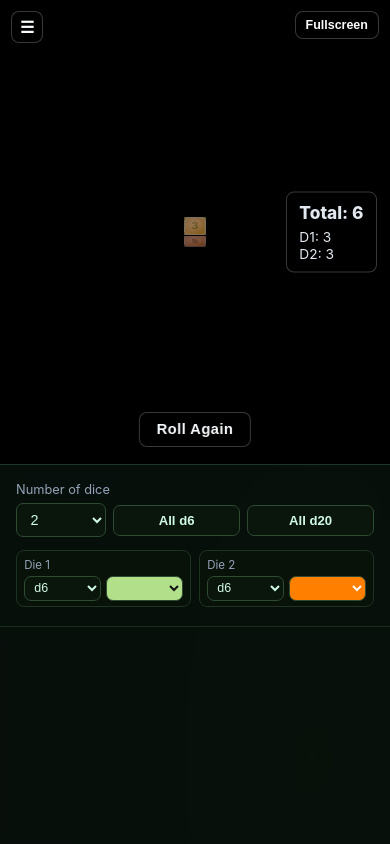
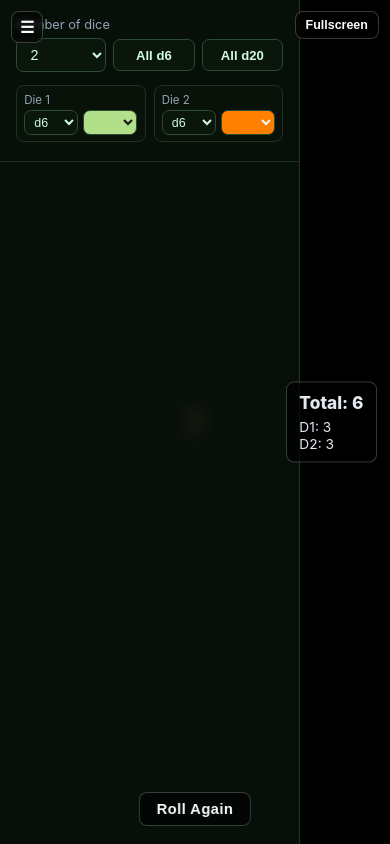
Before and after one commit to magicsgram/WebD20, a website built with Vite: page index.html in a window 390 px wide. Both pictures are taken after a click on the button "Roll". Built offline with nearby package versions, Linux system fonts and the light colour scheme; what @dimforge/rapier3d would draw is missing.

Commit message:
Refactor layout structure and styles for improved responsiveness and organization

```diff
--- a/src/main.js
+++ b/src/main.js
@@ -31,7 +31,9 @@ canvasRollBtn.textContent = 'Roll';
 const canvasResultPopup = document.createElement('div');
 canvasResultPopup.className = 'canvas-result-popup';
 
-canvasContainer.append(panelToggleBtn, fullscreenBtn, canvasRollBtn, canvasResultPopup);
+const layoutEl = document.querySelector('.layout');
+layoutEl.append(panelToggleBtn);
+canvasContainer.append(fullscreenBtn, canvasRollBtn, canvasResultPopup);
 
 const COLOR_PALETTE = [
   '#a6cee3', '#1f78b4', '#b2df8a', '#33a02c',
@@ -239,7 +241,7 @@ function buildPhysicsWorld() {
   const w = new RAPIER.World({ x: 0, y: -9.81, z: 0 });
 
   const wallThickness = 0.45;
-  const wallHalfHeight = 8;
+  const wallHalfHeight = 60;
   const halfSize = 6.5;
   const wallRestitution = 0.34;
   const wallFriction = 0.18;
@@ -265,11 +267,6 @@ function buildPhysicsWorld() {
     );
   });
 
-  const ceilingBody = w.createRigidBody(
-    RAPIER.RigidBodyDesc.fixed().setTranslation(0, 14, 0)
-  );
-  w.createCollider(RAPIER.ColliderDesc.cuboid(halfSize, 0.2, halfSize), ceilingBody);
-
   return w;
 }
 
@@ -280,7 +277,7 @@ function spawnDie(physWorld, dieObj, index, total) {
   const col  = index % cols;
   const x = (col - (cols - 1) / 2) * 1.3 + (Math.random() - 0.5) * 0.4;
   const z = (row - Math.floor(total / cols) / 2) * 1.3 + (Math.random() - 0.5) * 0.4;
-  const y = 4.5 + index * 0.55;
+  const y = 3.5 + index * 0.28;
 
   const bodyDesc = RAPIER.RigidBodyDesc.dynamic()
     .setTranslation(x, y, z)
--- a/src/scene.js
+++ b/src/scene.js
@@ -21,7 +21,6 @@ export function initScene(container) {
   // ── Scene ────────────────────────────────────────────────────────────────────
   const scene = new THREE.Scene();
   scene.background = new THREE.Color(0x000000);
-  scene.fog = new THREE.FogExp2(0x000000, 0.028);
 
   // ── Camera ───────────────────────────────────────────────────────────────────
   const camera = new THREE.PerspectiveCamera(52, w / h, 0.1, 140);
--- a/src/style.css
+++ b/src/style.css
@@ -17,19 +17,16 @@ body {
 
 /* ── Main layout ─────────────────────────────────────────────────────────── */
 .layout {
-  display: grid;
-  grid-template-columns: 300px 1fr;
-  grid-template-areas: 'panel canvas';
+  position: relative;
+  width: 100vw;
   height: 100vh;
   overflow: hidden;
 }
 
 /* ── 3-D canvas ──────────────────────────────────────────────────────────── */
 #canvas-container {
-  grid-area: canvas;
-  position: relative;
-  width: 100%;
-  height: 100%;
+  position: absolute;
+  inset: 0;
   background: #060c17;
   overflow: hidden;
 }
@@ -61,6 +58,7 @@ body {
 }
 
 .canvas-menu-btn {
+  position: absolute;
   top: 0.7rem;
   left: 0.7rem;
   width: 2rem;
@@ -70,6 +68,7 @@ body {
   padding: 0;
   font-size: 1rem;
   font-weight: 700;
+  z-index: 30;
 }
 
 .canvas-roll-btn {
@@ -122,26 +121,34 @@ body {
   line-height: 1.28;
 }
 
-/* ── Side panel ──────────────────────────────────────────────────────────── */
+/* ── Side panel blade overlay ────────────────────────────────────────────── */
 .side-panel {
-  grid-area: panel;
+  position: absolute;
+  top: 0;
+  left: 0;
+  width: 300px;
+  height: 100%;
+  z-index: 20;
   display: flex;
   flex-direction: column;
   gap: 0;
-  min-height: 0;
   overflow-y: auto;
   border-right: 1px solid #1e3528;
-  background: rgba(8, 16, 10, 0.92);
-  backdrop-filter: blur(4px);
-}
-
-body.panel-hidden .layout {
-  grid-template-columns: 1fr;
-  grid-template-areas: 'canvas';
+  background: rgba(8, 16, 10, 0.94);
+  backdrop-filter: blur(8px);
+  transform: translateX(0);
+  transition: transform 0.22s cubic-bezier(0.4, 0, 0.2, 1);
+  box-shadow: 4px 0 24px rgba(0,0,0,0.45);
 }
 
 body.panel-hidden .side-panel {
-  display: none;
+  transform: translateX(-100%);
+  background: transparent;
+  border-right-color: transparent;
+  backdrop-filter: none;
+  -webkit-backdrop-filter: none;
+  box-shadow: none;
+  pointer-events: none;
 }
 
 .panel {
@@ -278,22 +285,10 @@ select:focus {
   color: #fbbf24;
 }
 
-/* ── Narrow screens: stack vertically ───────────────────────────────────── */
+/* ── Narrow screens ─────────────────────────────────────────────────────── */
 @media (max-width: 720px) {
-  .layout {
-    grid-template-columns: 1fr;
-    grid-template-rows: 55vh minmax(0, 1fr);
-    grid-template-areas:
-      'canvas'
-      'panel';
-    height: 100vh;
-    min-height: 100vh;
-  }
-
   .side-panel {
-    border-right: none;
-    border-top: 1px solid #1e3528;
-    overflow-y: auto;
+    width: min(300px, 85vw);
     -webkit-overflow-scrolling: touch;
   }
 }
```
